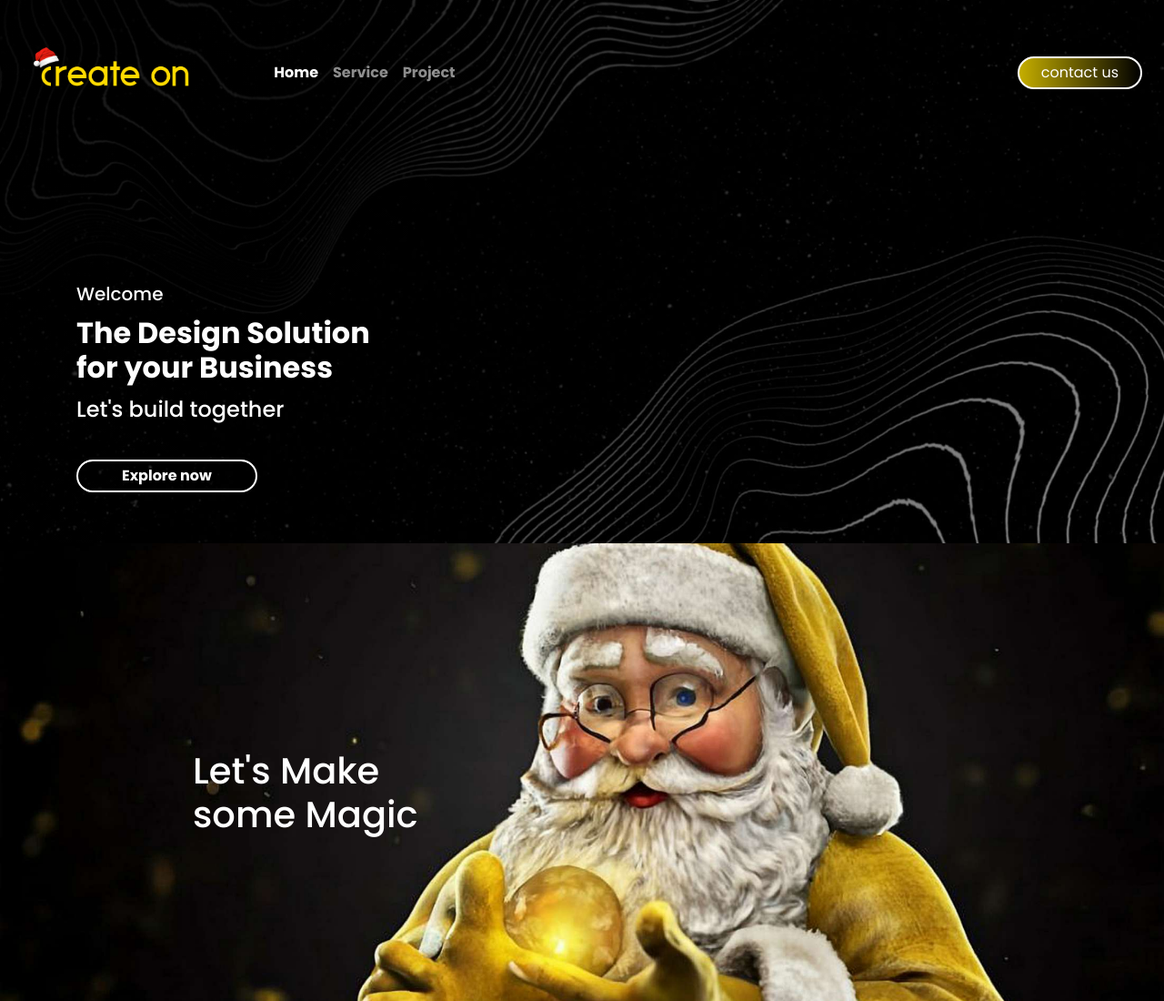
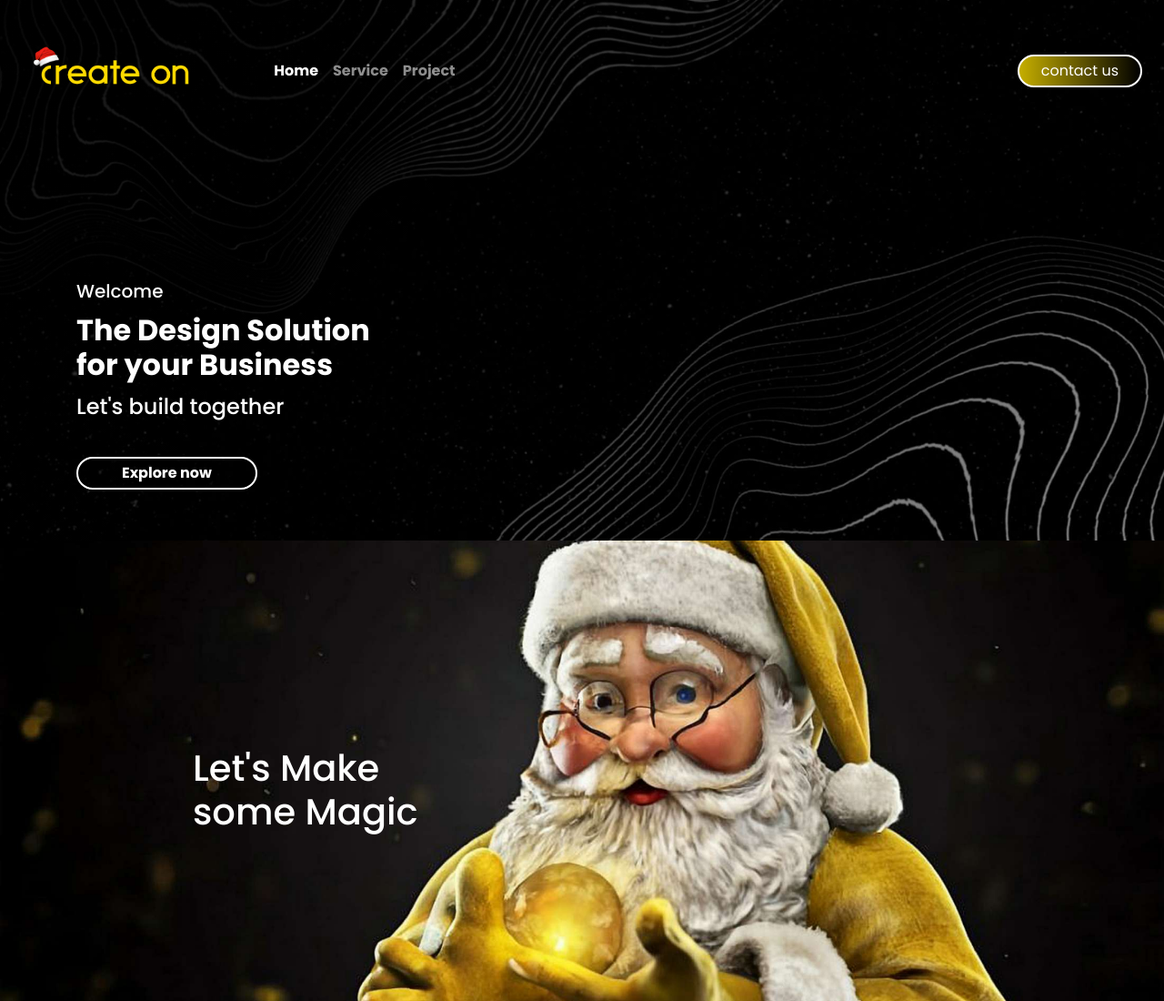
Before and after one commit to create-on/create-on.github.io, a plain HTML site: page index.html in a window 1280 px wide. Shown: the top 1100 px of the page at 91% size. Drawn offline with nearby package versions, Linux system fonts and the light colour scheme.

Commit message:
client changes -01

```diff
--- a/index.html
+++ b/index.html
@@ -36,11 +36,11 @@
   </script>
 </head>
 
-<body class="bg-dark">
+<body>
   <section id="FirstBox" class="pt-lg-4 pt-3 container-fluid">
     <nav class="navbar navbar-expand-lg navbar-dark">
       <div class="container-fluid">
-        <img class="navbar-brand col-lg-2 col-5 " src="./Assets/xmas2.png" alt="" width="55" height="95">
+        <img class="navbar-brand col-lg-2 col-5 " src="./Assets/xmas2.png" alt="">
         <button class="navbar-toggler" type="button" data-bs-toggle="collapse" data-bs-target="#navbarTogglerDemo01"
           aria-controls="navbarTogglerDemo01" aria-expanded="false" aria-label="Toggle navigation">
           <span class="navbar-toggler-icon"></span>
@@ -83,10 +83,10 @@
   </section>
   <section class="aboutBox">
     <p><i>
-      At Create On, we redefine design with innovation and
-      creativity. From curated aesthetics to cutting-edge
-      concepts, we craft impactful experiences that
-      transform visions into realities.</i>
+        At Create On, we redefine design with innovation and
+        creativity. From curated aesthetics to cutting-edge
+        concepts, we craft impactful experiences that
+        transform visions into realities.</i>
     </p>
   </section>
   <section class="serviceBox" id="serviceBox">
--- a/style.css
+++ b/style.css
@@ -1,11 +1,19 @@
 @import url('https://fonts.googleapis.com/css2?family=Poppins:ital,wght@0,200;0,300;0,400;0,500;0,600;0,700;0,800;0,900;1,200;1,400;1,500;1,600&display=swap');
 @import url('https://fonts.googleapis.com/css2?family=Open+Sans:ital,wght@0,400;0,600;0,800;1,400;1,600;1,800&family=Poppins:ital,wght@0,200;0,300;0,400;0,500;0,600;0,700;0,800;0,900;1,200;1,400;1,500;1,600&display=swap');
+
+body {
+    background-image: linear-gradient(135deg, #161616, #161616), url(./Assets/jpeg-optimizer_3d-abstract-wave-pattern.jpg);
+}
 
 #FirstBox {
     background-image: linear-gradient(135deg, rgba(0, 0, 0, 0.963), rgba(0, 0, 0, 0.393)), url(./Assets/jpeg-optimizer_3d-abstract-wave-pattern.jpg);
     background-size: cover;
     color: white;
     font-family: 'Poppins', sans-serif;
+}
+
+#FirstBox img {
+    height: 92px;
 }
 
 #contactbtn {
@@ -35,7 +43,7 @@
     font-family: 'Poppins', sans-serif;
     font-weight: 900;
     color: white;
-    background-attachment: fixed;
+    /* background-attachment: fixed; */
     background-position: center;
 }
 
@@ -167,6 +175,10 @@
 /* for mobile view */
 @media only screen and (max-width: 990px) {
 
+    #FirstBox img {
+        height: 80px;
+    }
+
     #secondBox {
         background-attachment: unset;
         background-position: unset;
```
